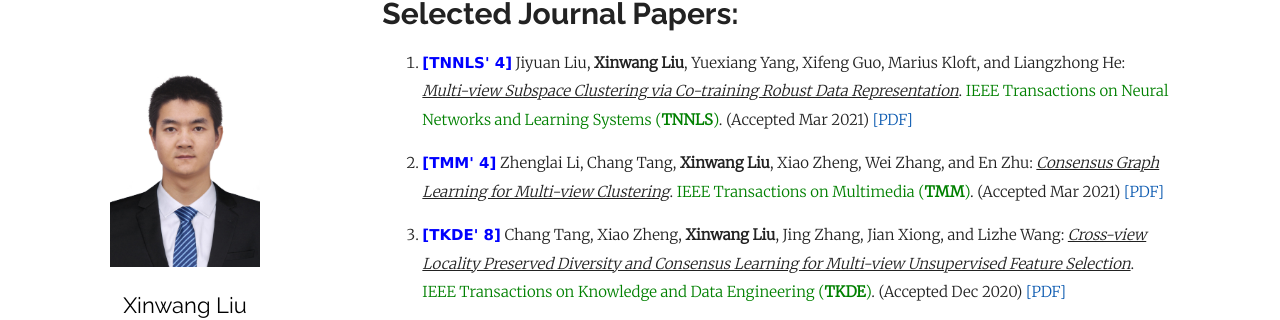
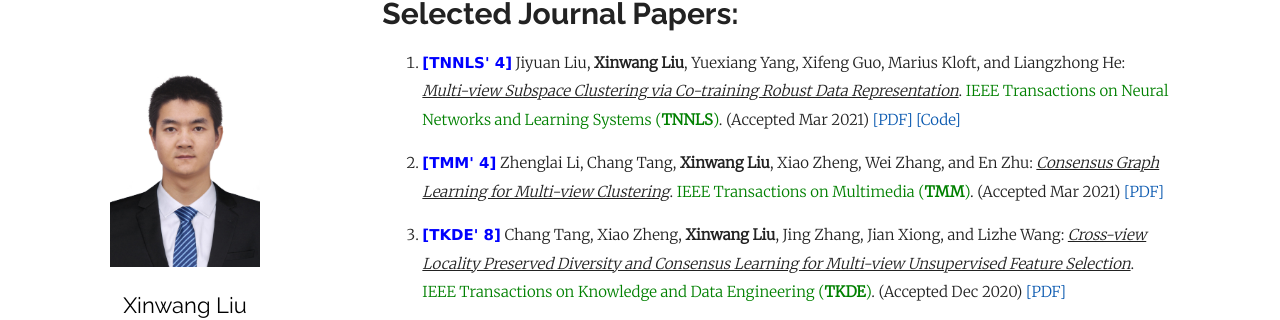
Before and after one commit to wx-liang/xinwangliu.github.io, a Jekyll site: the page built from index.md, in a window 1280 px wide and 900 px high, scrolled down 1541 px. Shown: the part 150-470 px from the top of the window. Built offline with Jekyll 4.4.1, drawn with Linux system fonts in a browser that asks for light colours; our own code applies the rules of GitHub Pages for plain Markdown files.

Commit message:
Update index.md

```diff
--- a/index.md
+++ b/index.md
@@ -61,7 +61,7 @@
 
 <ol>
 
-<p style="margin-top: 8px;"><li><font face="verdana" color="blue"><b>[TNNLS' 4]</b></font> Jiyuan Liu, <b>Xinwang Liu</b>, Yuexiang Yang,  Xifeng Guo, Marius Kloft, and Liangzhong He: <i><u> Multi-view Subspace Clustering via Co-training Robust Data Representation</u></i>. <font color="green">IEEE Transactions on Neural Networks and Learning Systems (<b>TNNLS</b>)</font>. (Accepted Mar 2021)  <a href = "https://liujiyuan13.github.io/pubs/CoMSC_TNNLS.pdf">[PDF]</a></li></p>
+<p style="margin-top: 8px;"><li><font face="verdana" color="blue"><b>[TNNLS' 4]</b></font> Jiyuan Liu, <b>Xinwang Liu</b>, Yuexiang Yang,  Xifeng Guo, Marius Kloft, and Liangzhong He: <i><u> Multi-view Subspace Clustering via Co-training Robust Data Representation</u></i>. <font color="green">IEEE Transactions on Neural Networks and Learning Systems (<b>TNNLS</b>)</font>. (Accepted Mar 2021)  <a href = "https://liujiyuan13.github.io/pubs/CoMSC_TNNLS.pdf">[PDF]</a> <a href = "https://github.com/liujiyuan13/CoMSC-code_release">[Code]</a></li></p>
 
 <p style="margin-top: 8px;"><li><font face="verdana" color="blue"><b>[TMM' 4]</b></font> Zhenglai Li, Chang Tang, <b>Xinwang Liu</b>, Xiao Zheng, Wei Zhang, and En Zhu: <i><u> Consensus Graph Learning for Multi-view Clustering</u></i>. <font color="green">IEEE Transactions on Multimedia (<b>TMM</b>)</font>. (Accepted Mar 2021)  <a href = "https://github.com/xinwangliu/xinwangliu.github.io/blob/master/document/Consensus%20Graph%20Learning%20for%20Multi-view%20Clustering.pdf">[PDF]</a></li></p>
 
```
